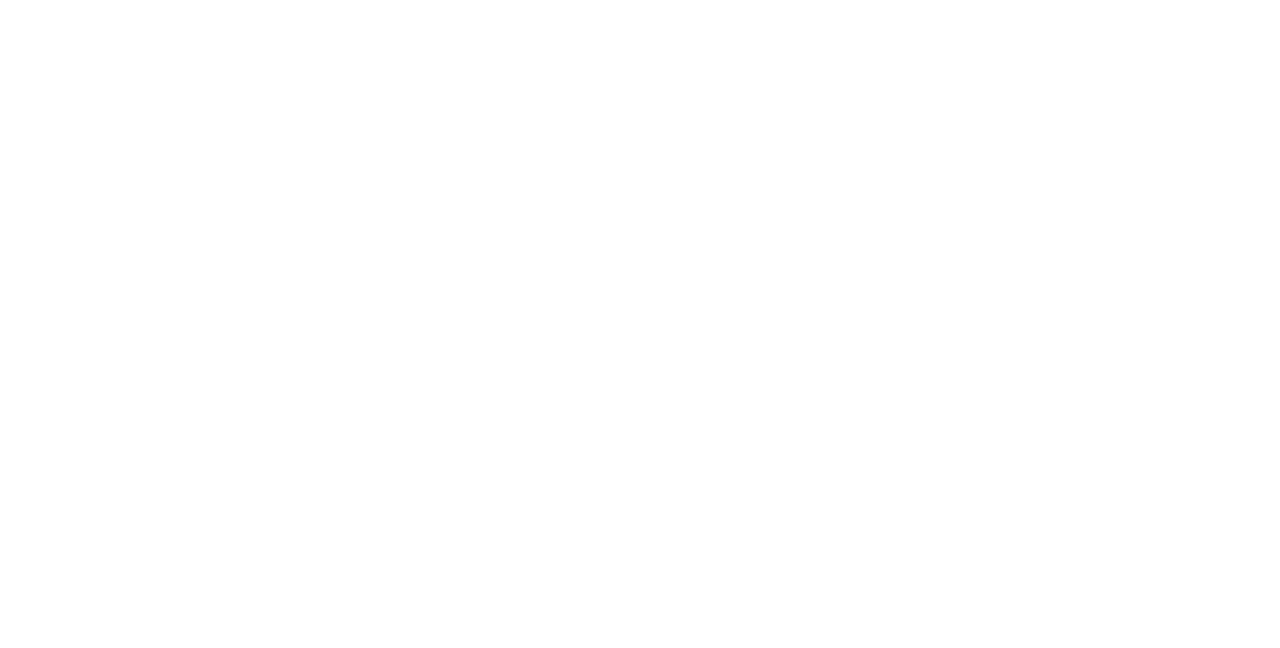
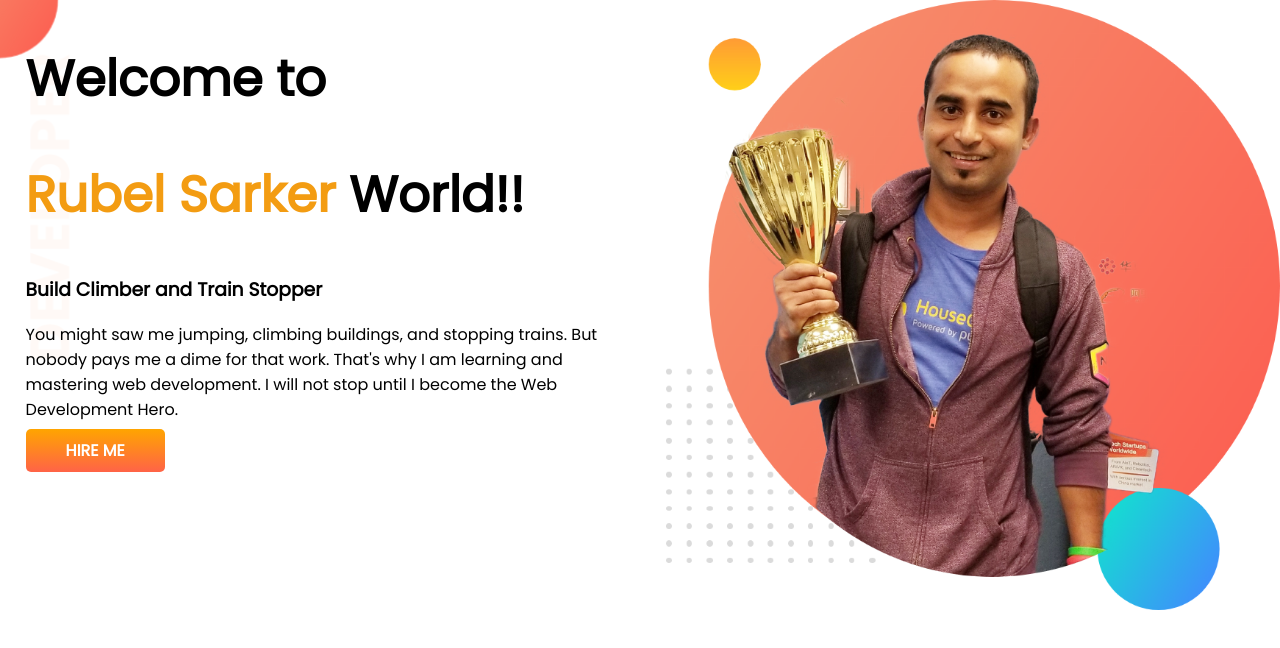
Before and after one commit to rubelsarker0/first-portfolio, a plain HTML site: page index.html in a window 1280 px wide. Drawn offline with Linux system fonts and the light colour scheme.

Commit message:
top-banner-added

```diff
--- a/css/style.css
+++ b/css/style.css
@@ -0,0 +1,37 @@
+body {
+	font-family: 'Poppins', sans-serif;
+	margin: 0;
+}
+h1 {
+	font-size: 50px;
+}
+
+.developer-name {
+	color: #f39c12;
+}
+
+section {
+	display: flex;
+}
+
+.half-width {
+	width: 50%;
+	padding-left: 2%;
+}
+.half-width img {
+	width: 100%;
+}
+
+.link-btn {
+	text-decoration: none;
+	background-image: linear-gradient(orange, tomato);
+	padding: 10px 40px;
+	border-radius: 5px;
+	color: white;
+	font-weight: 700;
+}
+
+.top-banner {
+	background-image: url(../images/top-banner.png);
+	background-repeat: no-repeat;
+}
--- a/index.html
+++ b/index.html
@@ -5,7 +5,36 @@
 		<meta http-equiv="X-UA-Compatible" content="IE=edge" />
 		<meta name="viewport" content="width=device-width, initial-scale=1.0" />
 		<title>Rubel Portfolio</title>
+		<link rel="preconnect" href="https://fonts.googleapis.com" />
+		<link rel="preconnect" href="https://fonts.gstatic.com" crossorigin />
+		<link
+			href="https://fonts.googleapis.com/css2?family=Poppins&display=swap"
+			rel="stylesheet"
+		/>
 		<link rel="stylesheet" href="css/style.css" />
 	</head>
-	<body></body>
+	<body>
+		<section class="top-banner">
+			<div class="half-width">
+				<h1>Welcome to</h1>
+				<h1><span class="developer-name">Rubel Sarker</span> World!!</h1>
+				<h3>Build Climber and Train Stopper</h3>
+				<p>
+					You might saw me jumping, climbing buildings, and stopping trains. But
+					nobody pays me a dime for that work. That's why I am learning and
+					mastering web development. I will not stop until I become the Web
+					Development Hero.
+				</p>
+				<a
+					class="link-btn"
+					href="https://www.linkedin.com/in/rubelsarker/"
+					target="_blink"
+					>HIRE ME</a
+				>
+			</div>
+			<div class="half-width">
+				<img src="images/jhankar.png" alt="" />
+			</div>
+		</section>
+	</body>
 </html>
```
Also changed, not shown: images/dream-bg.png (added), images/exp-bg.png (added), images/jhankar.png (added), images/jhankar2.png (added), images/my-bg.png (added), images/my-bg2.png (added), images/top-banner.png (added), 7 other files.
